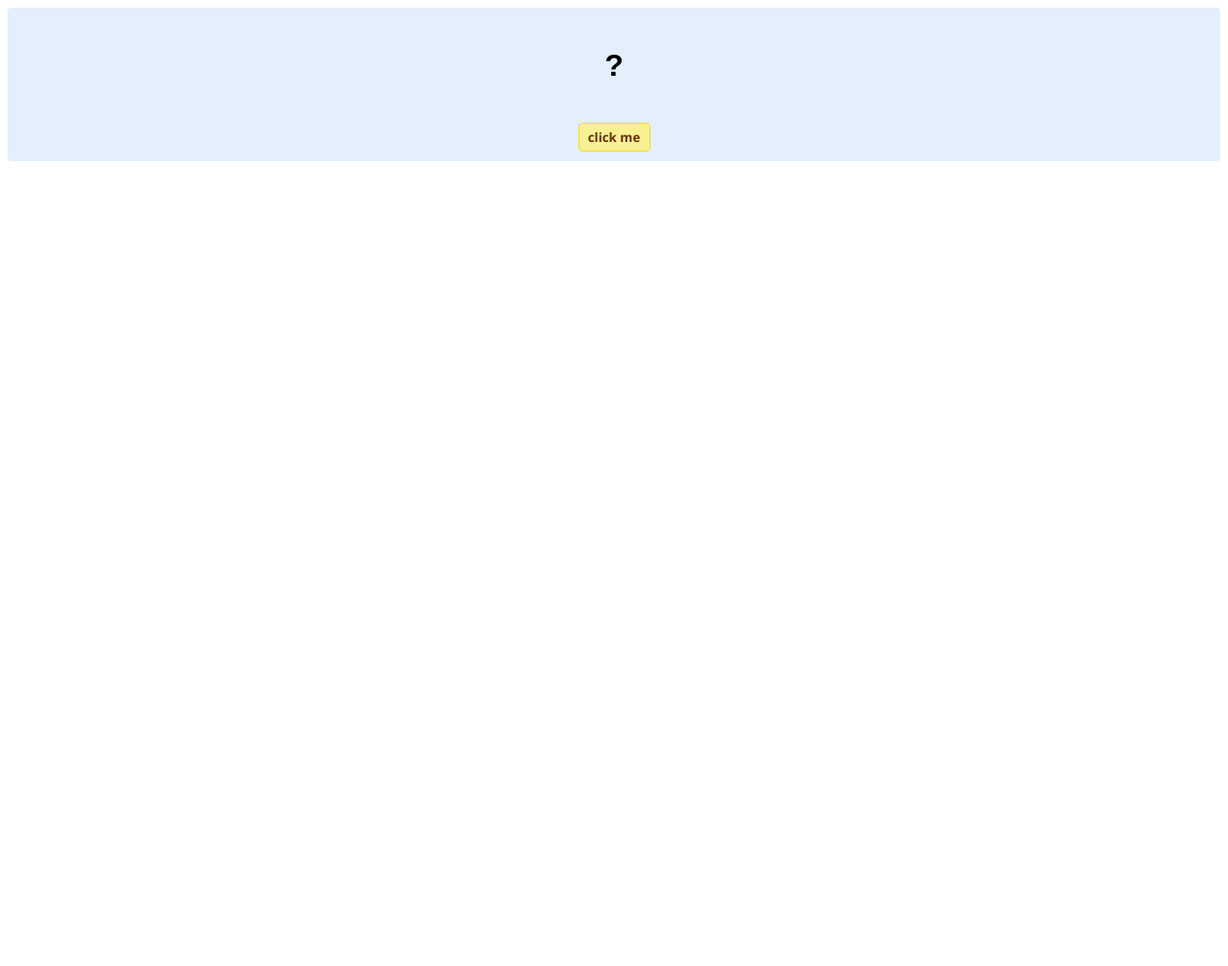
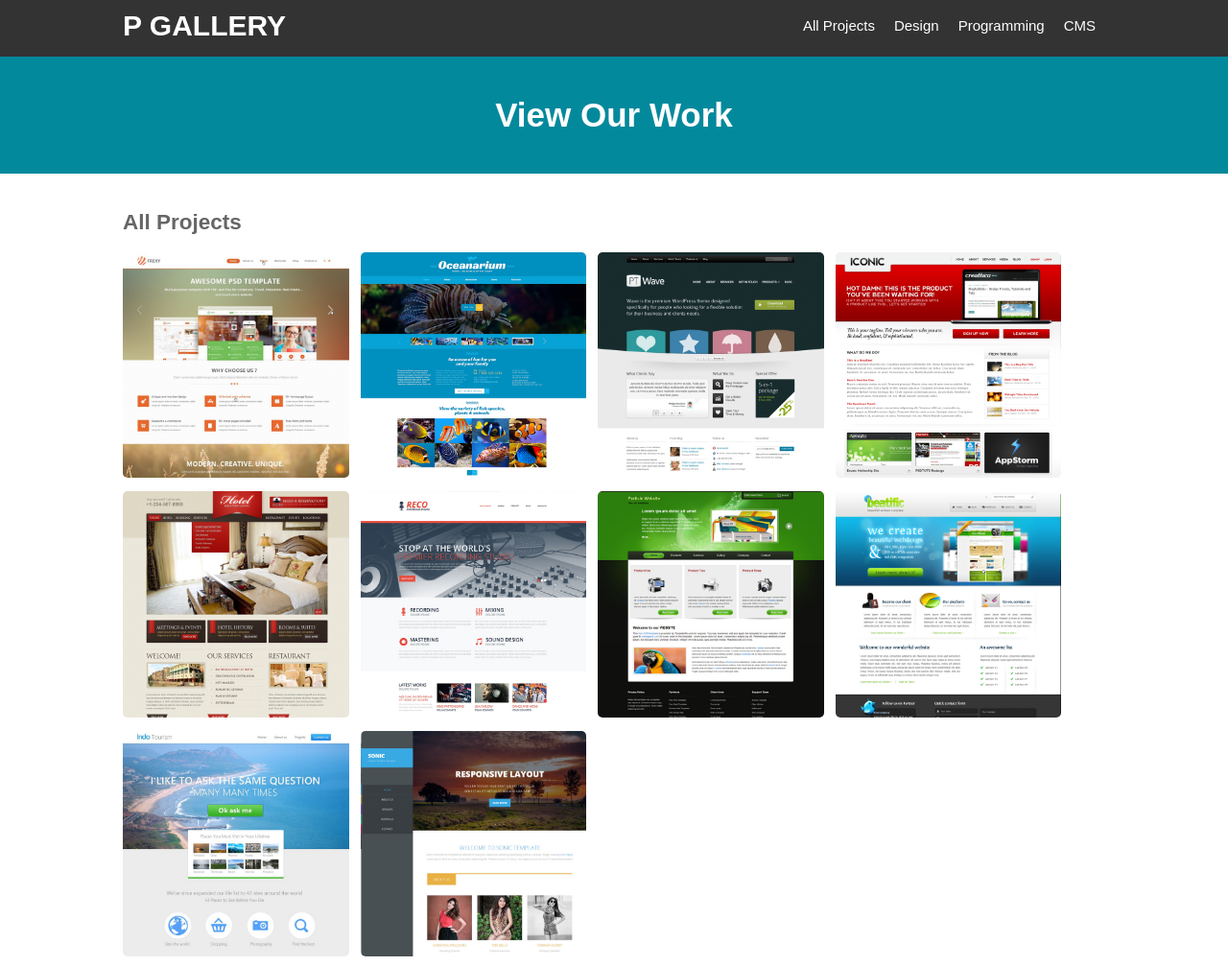
Before and after one commit to paul777888/pgallery, a plain HTML site: page index.html in a window 1280 px wide. Shown: the top 1007 px of the page at 96% size. Before the commit the page ends 800 px from the top, so only its background shows below. Drawn offline with nearby package versions, Linux system fonts and the light colour scheme.

Commit message:
Updated index file

```diff
--- a/index.html
+++ b/index.html
@@ -1,62 +1,54 @@
 <!DOCTYPE html>
-<!-- HTML5 Hello world by kirupa - http://www.kirupa.com/html5/getting_your_feet_wet_html5_pg1.htm -->
-<html lang="en-us">
+<html>
+    <head>
+        <title>P Galeery | View Protfolio</title>
+        <link rel="stylesheet" href="css/style.css">
+        <script src="https://ajax.googleapis.com/ajax/libs/jquery/1.12.0/jquery.min.js"></script>
+        <script src="js/script.js"></script>
+    </head>
+    <body>
+        <header>
+        <div class="container">
+            <h1 class="logo">P GALLERY</h1>
+            <nav>
+                <ul>
+                    <li><a href="#">All Projects</a></li>
+                    <li><a href="#">Design</a></li>
+                    <li><a href="#">Programming</a></li>
+                    <li><a href="#">CMS</a></li>
+                </ul>
+            </nav>
+        </div>
+        </header>
 
-<head>
-<meta charset="utf-8">
-<title>Hello...</title>
-<style type="text/css">
-#mainContent {
-	font-family: Arial, Helvetica, sans-serif;
-	font-size: xx-large;
-	font-weight: bold;
-	background-color: #E3F0FB;
-	border-radius: 4px;
-	padding: 10px;
-	text-align: center;
-}
-.buttonStyle {
-	border-radius: 4px;
-	border: thin solid #F0E020;
-	padding: 5px;
-	background-color: #F8F094;
-	font-family: "Segoe UI", Tahoma, Geneva, Verdana, sans-serif;
-	font-weight: bold;
-	color: #663300;
-	width: 75px;
-}
+        <section class="tagline">
+            <div class="container">
+                <h1>View Our Work</h1>
+            </div>
+        </section>
 
-.buttonStyle:hover {
-	border: thin solid #FFCC00;
-	background-color: #FCF9D6;
-	color: #996633;
-	cursor: pointer;
-}
-.buttonStyle:active {
-	border: thin solid #99CC00;
-	background-color: #F5FFD2;
-	color: #669900;
-	cursor: pointer;
-}
+        <section>
+            <div class="container">
+                <h1 id="heading">All Projects</h1>
+                <ul id="gallery">
+                    <li class='design'><a href="img/web1.jpg" data-lightbox="projects" data-title="Project 1" data-desc="test text"><img src="img/web1.jpg"></a></li>
+                    <li class='design programming'><a href="img/web2.jpg" data-lightbox="projects" data-title="Project 2" data-desc="test text"><img src="img/web2.jpg"></a></li>
+                    <li class='cms'><a href="img/web3.jpg" data-lightbox="projects" data-title="Project 3" data-desc="test text"><img src="img/web3.jpg"></a></li>
+                    <li class='cms design'><a href="img/web4.jpg" data-lightbox="projects"  data-title="Project 4" data-desc="test text"><img src="img/web4.jpg"></a></li>
+                    <li class='design cms programming'><a href="img/web5.jpg" data-lightbox="projects"  data-title="Project 5" data-desc="test text"><img src="img/web5.jpg"></a></li>
+                    <li class='design'><a href="img/web6.jpg" data-lightbox="projects" data-title="Project 6" data-desc="test text"><img src="img/web6.jpg"></a></li>
+                    <li class='programming'><a href="img/web7.jpg" data-lightbox="projects" data-title="Project 7" data-desc="test text"><img src="img/web7.jpg"></a></li>
+                    <li class='cms design'><a href="img/web8.jpg" data-lightbox="projects" data-title="Project 8" data-desc="test text"><img src="img/web8.jpg"></a></li>
+                    <li class='cms'><a href="img/web9.jpg" data-lightbox="projects" data-title="Project 9" data-desc="test text"><img src="img/web9.jpg"></a></li>
+                    <li class='programming design cms'><a href="img/web10.jpg" data-lightbox="projects" ><img src="img/web10.jpg"></a></li>
+                </ul>
+            </div>
+        </section>
 
-</style>
-</head>
-
-<body>
-<div id="mainContent">
-<p id="helloText">?</p>
-<button id="clickButton" class="buttonStyle">click me</button>
-</div>
-<script>
-var myButton = document.getElementById("clickButton");
-var myText = document.getElementById("helloText");
-
-myButton.addEventListener('click', doSomething, false)
-
-function doSomething() {
-	myText.textContent = "hello, world!";
-}
-</script>
-
-</body>
+        <footer>
+            <p>Copyright &copy;2014. All Right Reserved</p>
+        </footer>
+        <link rel="stylesheet" href="css/lightbox.css">
+        <script src="js/lightbox.js"></script>
+    </body>
 </html>
```
